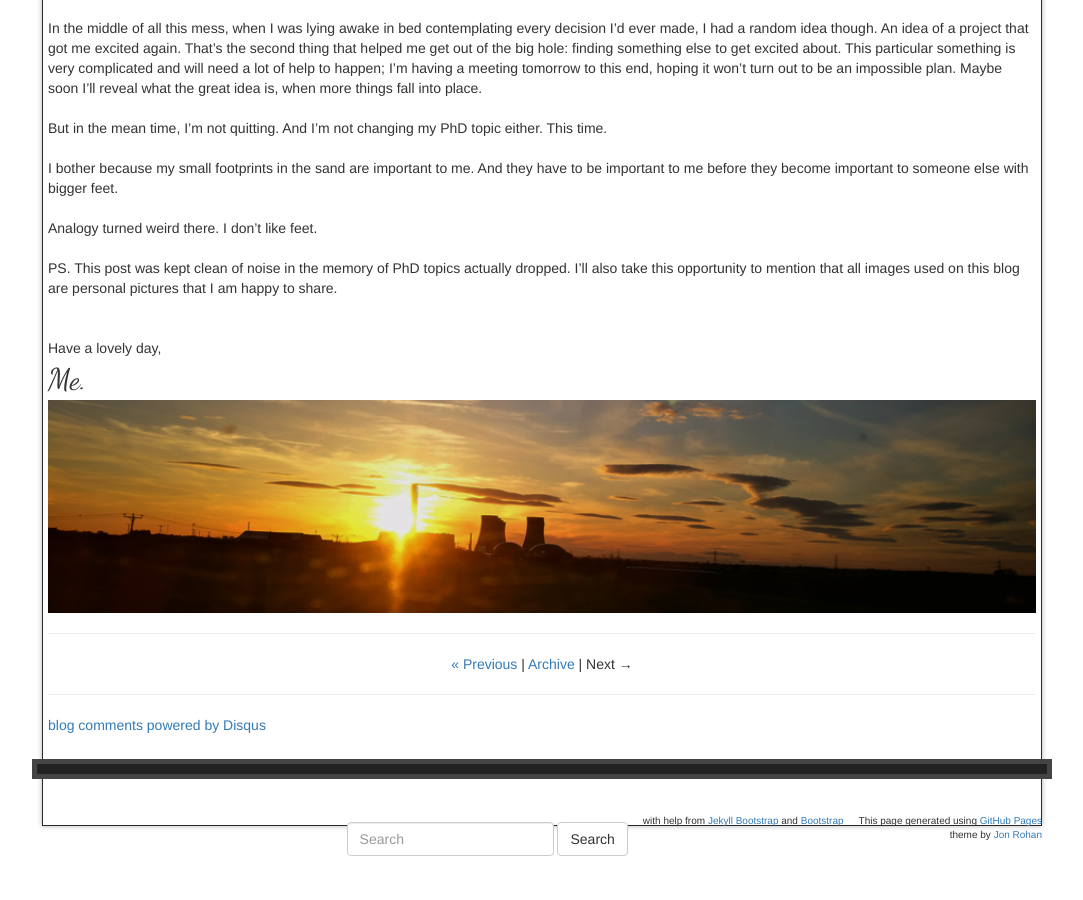
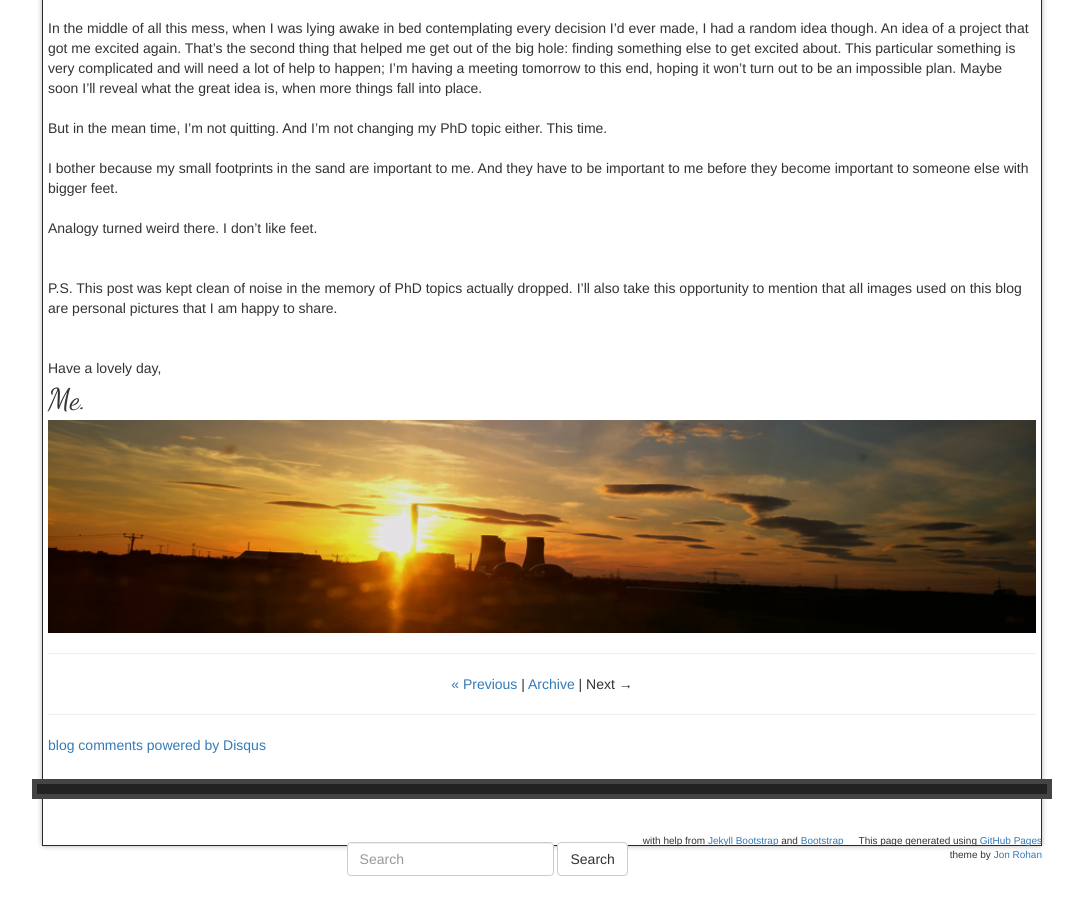
Before and after one commit to rdgain/rdgain.github.io, a Jekyll site: the page built from _posts/2017-04-30-why-bother.md, in a window 1280 px wide and 900 px high, scrolled down 1247 px. Shown: the whole window, without its empty margins (98-1181 px from the left). Built offline with Jekyll 4.4.1, drawn with Linux system fonts in a browser that asks for light colours; nearby versions of some CDN libraries; some web fonts are replaced; library files that are not in the unit come from our copies; comment, search, counter and statistics services are not loaded.

Commit message:
more space

```diff
--- a/_posts/2017-04-30-why-bother.md
+++ b/_posts/2017-04-30-why-bother.md
@@ -30,6 +30,6 @@ But in the mean time, I'm not quitting. And I'm not changing my PhD topic either
 I bother because my small footprints in the sand are important to me. And they have to be important to me before they become important to someone else with bigger feet.
 
 Analogy turned weird there. I don't like feet.
+<br/><br/>
 
-
-PS. This post was kept clean of noise in the memory of PhD topics actually dropped. I'll also take this opportunity to mention that all images used on this blog are personal pictures that I am happy to share.
+P.S. This post was kept clean of noise in the memory of PhD topics actually dropped. I'll also take this opportunity to mention that all images used on this blog are personal pictures that I am happy to share.
```
